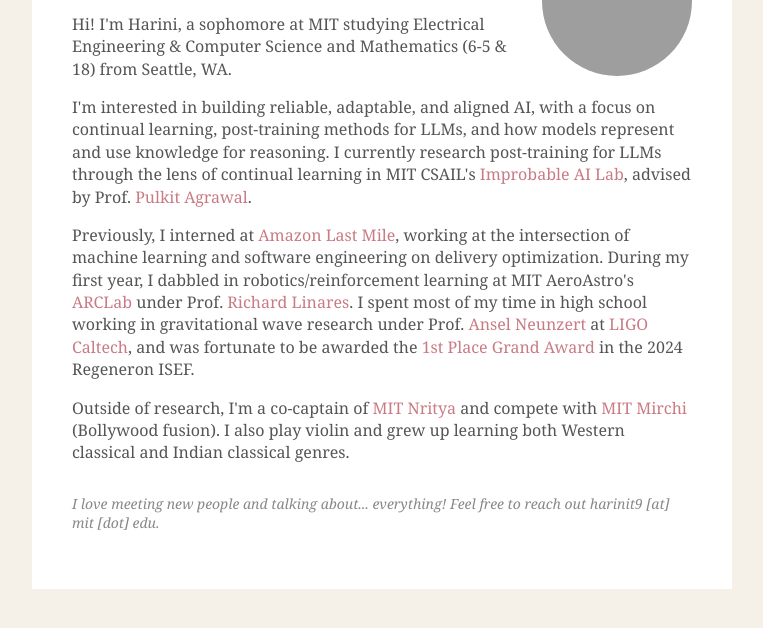
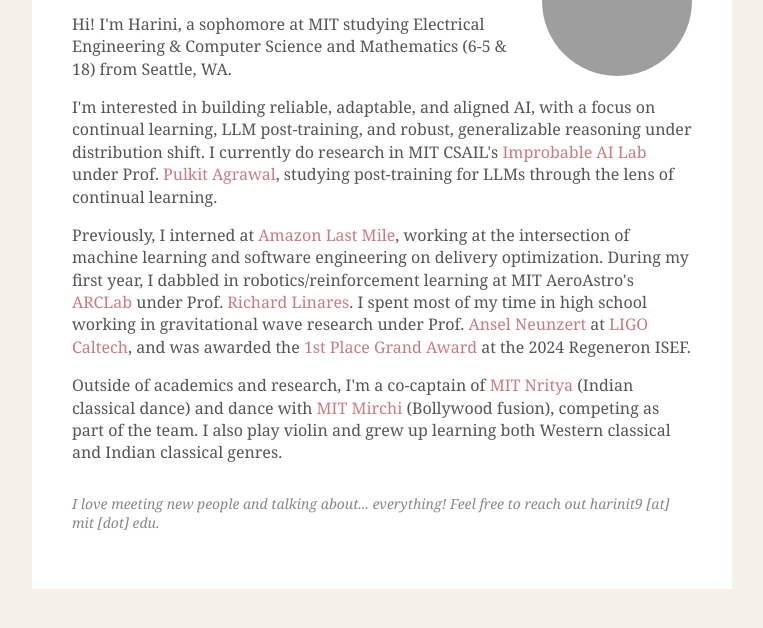
Before and after one commit to harini-tt/harini-tt.github.io, a plain HTML site: page index.html in a window 1280 px wide. Shown: the part 276-904 px from the top of the page, without its empty margins (258-1021 px from the left). Drawn offline with Linux system fonts and the light colour scheme; grey boxes are pictures that could not be loaded.

Commit message:
minor bio changes

```diff
--- a/index.html
+++ b/index.html
@@ -29,13 +29,13 @@
                         Hi! I'm Harini, a sophomore at MIT studying Electrical Engineering & Computer Science and Mathematics (6-5 & 18) from Seattle, WA.
                     </p>
                     <p>
-                        I'm interested in building reliable, adaptable, and aligned AI, with a focus on continual learning, post-training methods for LLMs, and how models represent and use knowledge for reasoning. I currently research post-training for LLMs through the lens of continual learning in MIT CSAIL's <a href="https://improbableai.com/">Improbable AI Lab</a>, advised by Prof. <a href="https://people.csail.mit.edu/pulkitag/">Pulkit Agrawal</a>.
+                        I'm interested in building reliable, adaptable, and aligned AI, with a focus on continual learning, LLM post-training, and robust, generalizable reasoning under distribution shift. I currently do research in MIT CSAIL's <a href="https://improbableai.com/">Improbable AI Lab</a> under Prof. <a href="https://people.csail.mit.edu/pulkitag/">Pulkit Agrawal</a>, studying post-training for LLMs through the lens of continual learning.
                     </p>
                     <p>
-                        Previously, I interned at <a href="https://www.aboutamazon.com/what-we-do/delivery-logistics">Amazon Last Mile</a>, working at the intersection of machine learning and software engineering on delivery optimization. During my first year, I dabbled in robotics/reinforcement learning at MIT AeroAstro's <a href="https://aeroastro.mit.edu/arclab/">ARCLab</a> under Prof. <a href="https://aeroastro.mit.edu/people/richard-linares/">Richard Linares</a>. I spent most of my time in high school working in gravitational wave research under Prof. <a href="https://sites.uw.edu/joeykey/ansel-neunzert/">Ansel Neunzert</a> at <a href="https://www.ligo.caltech.edu/">LIGO Caltech</a>, and was fortunate to be awarded the <a href="https://www.societyforscience.org/press-release/regeneron-isef-2024-full-awards/">1st Place Grand Award</a> in the 2024 Regeneron ISEF.
+                        Previously, I interned at <a href="https://www.aboutamazon.com/what-we-do/delivery-logistics">Amazon Last Mile</a>, working at the intersection of machine learning and software engineering on delivery optimization. During my first year, I dabbled in robotics/reinforcement learning at MIT AeroAstro's <a href="https://aeroastro.mit.edu/arclab/">ARCLab</a> under Prof. <a href="https://aeroastro.mit.edu/people/richard-linares/">Richard Linares</a>. I spent most of my time in high school working in gravitational wave research under Prof. <a href="https://sites.uw.edu/joeykey/ansel-neunzert/">Ansel Neunzert</a> at <a href="https://www.ligo.caltech.edu/">LIGO Caltech</a>, and was awarded the <a href="https://www.societyforscience.org/press-release/regeneron-isef-2024-full-awards/">1st Place Grand Award</a> at the 2024 Regeneron ISEF.
                     </p>
                     <p>
-                        Outside of research, I'm a co-captain of <a href="https://www.instagram.com/mitnritya/">MIT Nritya</a> and compete with <a href="https://mirchi.mit.edu/">MIT Mirchi</a> (Bollywood fusion). I also play violin and grew up learning both Western classical and Indian classical genres.
+                        Outside of academics and research, I'm a co-captain of <a href="https://www.instagram.com/mitnritya/">MIT Nritya</a> (Indian classical dance) and dance with <a href="https://mirchi.mit.edu/">MIT Mirchi</a> (Bollywood fusion), competing as part of the team. I also play violin and grew up learning both Western classical and Indian classical genres.
                     </p>
                     <p class="contact">
                         I love meeting new people and talking about... everything! Feel free to reach out harinit9 [at] mit [dot] edu.
```
